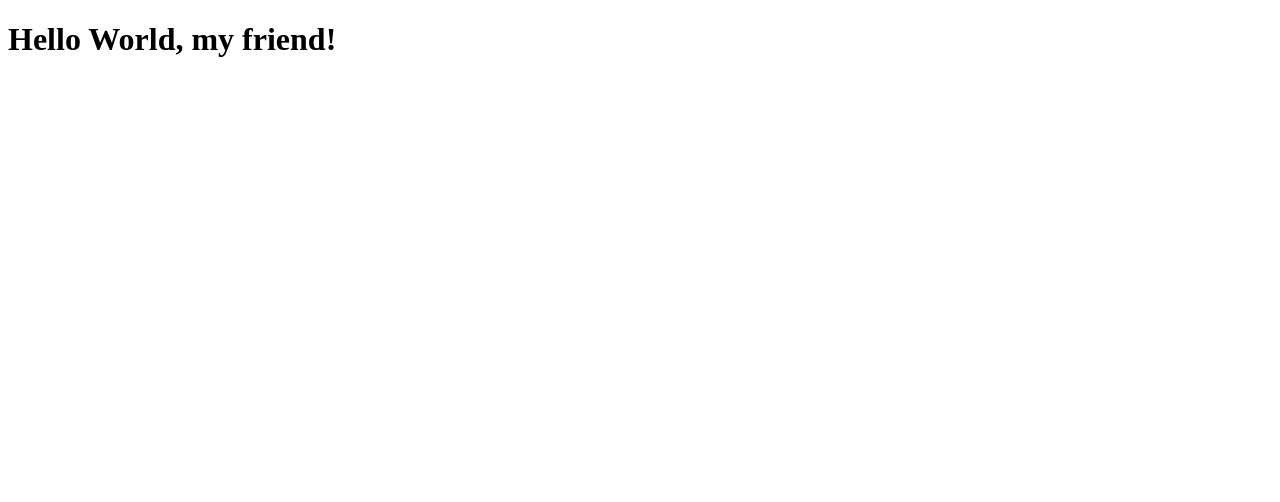
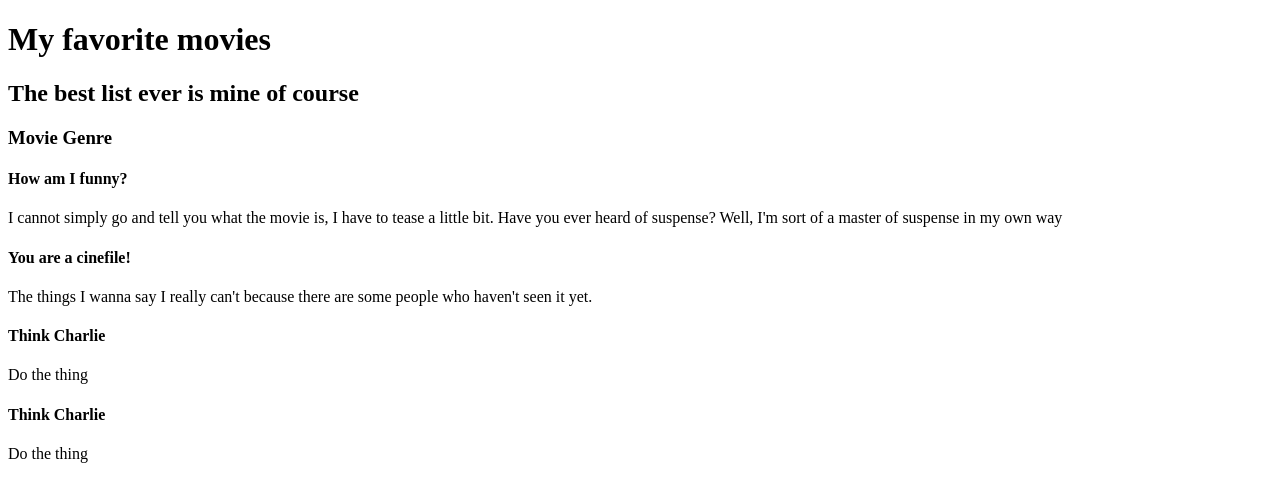
Before and after one commit to Shamoleambo/tabs, a React (Vite) app: page / in a window 1280 px wide. Shown: the top 502 px of the page. Built offline with nearby package versions, Linux system fonts and the light colour scheme.

Commit message:
skeleton

```diff
--- a/src/App.jsx
+++ b/src/App.jsx
@@ -1,7 +1,34 @@
 function App() {
   return (
     <>
-      <h1>Hello World, my friend!</h1>
+      <h1>My favorite movies</h1>
+      <h2>The best list ever is mine of course</h2>
+      <section>
+        <h3>Movie Genre</h3>
+        <div className='movie-genre'>
+          <h4>How am I funny?</h4>
+          <p>
+            I cannot simply go and tell you what the movie is, I have to tease a
+            little bit. Have you ever heard of suspense? Well, I'm sort of a
+            master of suspense in my own way
+          </p>
+        </div>
+        <div className='movie-genre'>
+          <h4>You are a cinefile!</h4>
+          <p>
+            The things I wanna say I really can't because there are some people
+            who haven't seen it yet.
+          </p>
+        </div>
+        <div className='movie-genre'>
+          <h4>Think Charlie</h4>
+          <p>Do the thing</p>
+        </div>
+        <div className='movie-genre'>
+          <h4>Think Charlie</h4>
+          <p>Do the thing</p>
+        </div>
+      </section>
     </>
   )
 }
```
